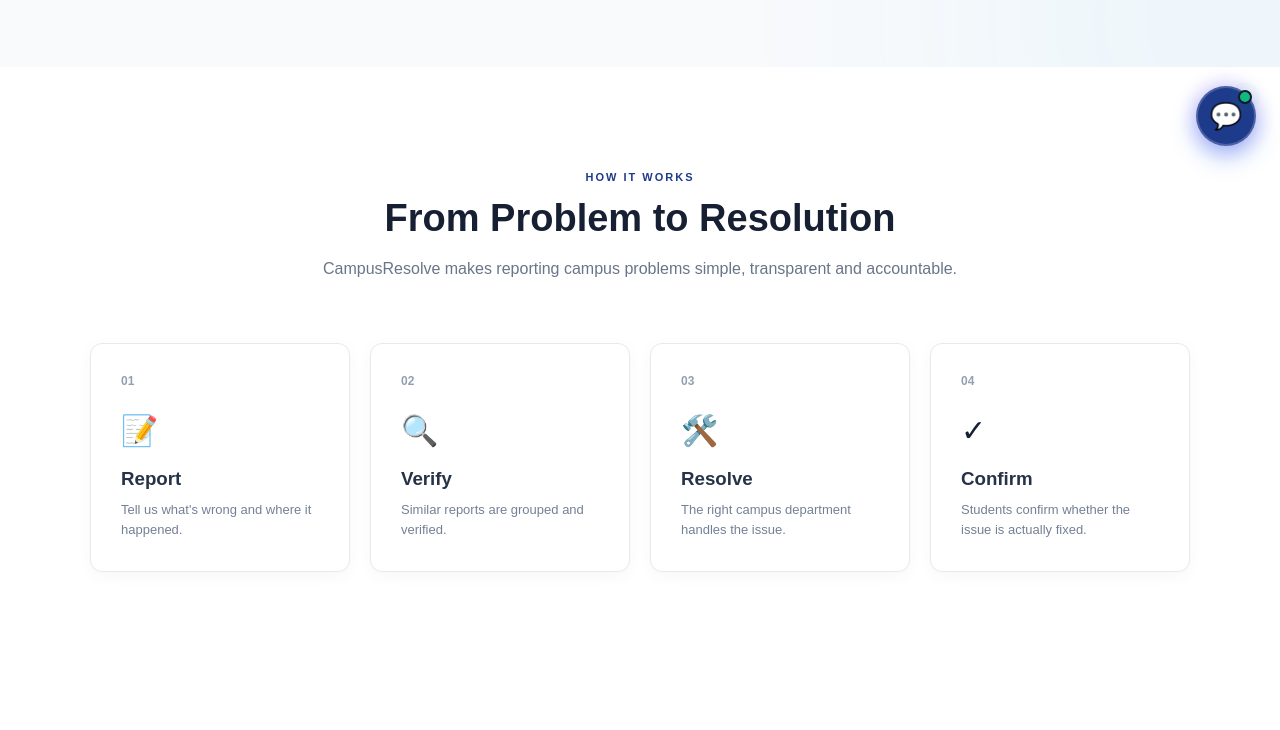
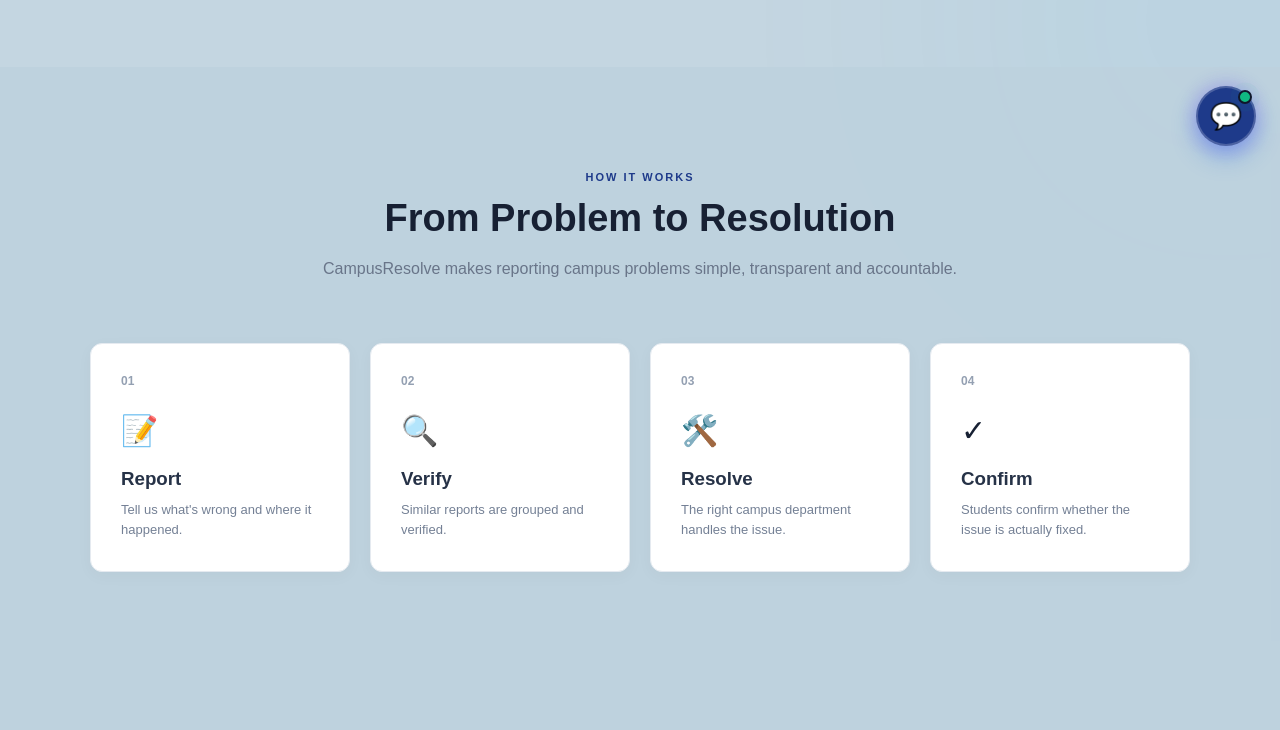
Before and after one commit to rajansingh018/CampusResolve, a plain HTML site: page frontend/index.html in a window 1280 px wide. Shown: the part 630-1360 px from the top of the page. Drawn offline with Linux system fonts and the light colour scheme.

Commit message:
background color updated

```diff
--- a/frontend/css/style.css
+++ b/frontend/css/style.css
@@ -892,7 +892,7 @@ footer {
    ========================================================= */
 
 body {
-    background: #f8fafc;
+    background: #bdd1dee3;
     color: #172033;
 }
 
@@ -1090,7 +1090,7 @@ body {
 
 .how-section,
 .categories-section {
-    background: #ffffff;
+    background: #bdd1dee3;
 }
 
 .section-heading > span {
```
